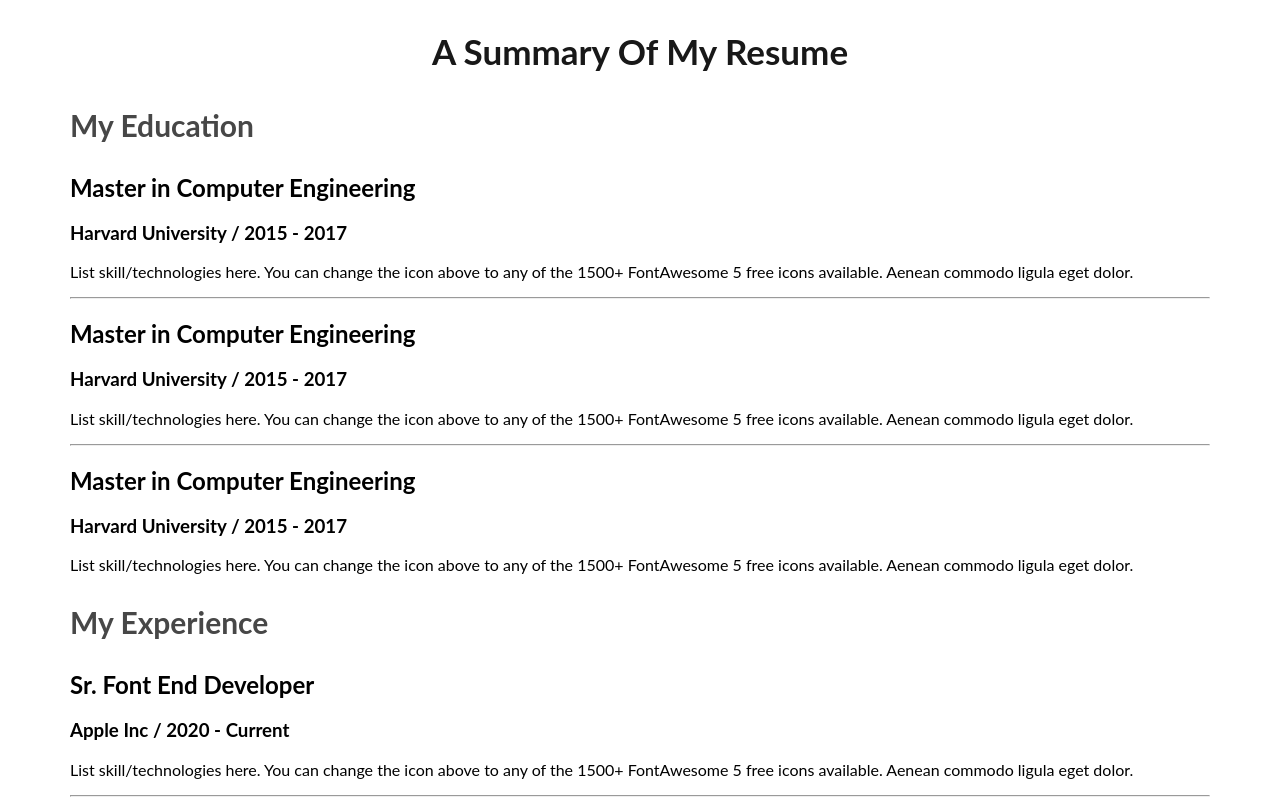
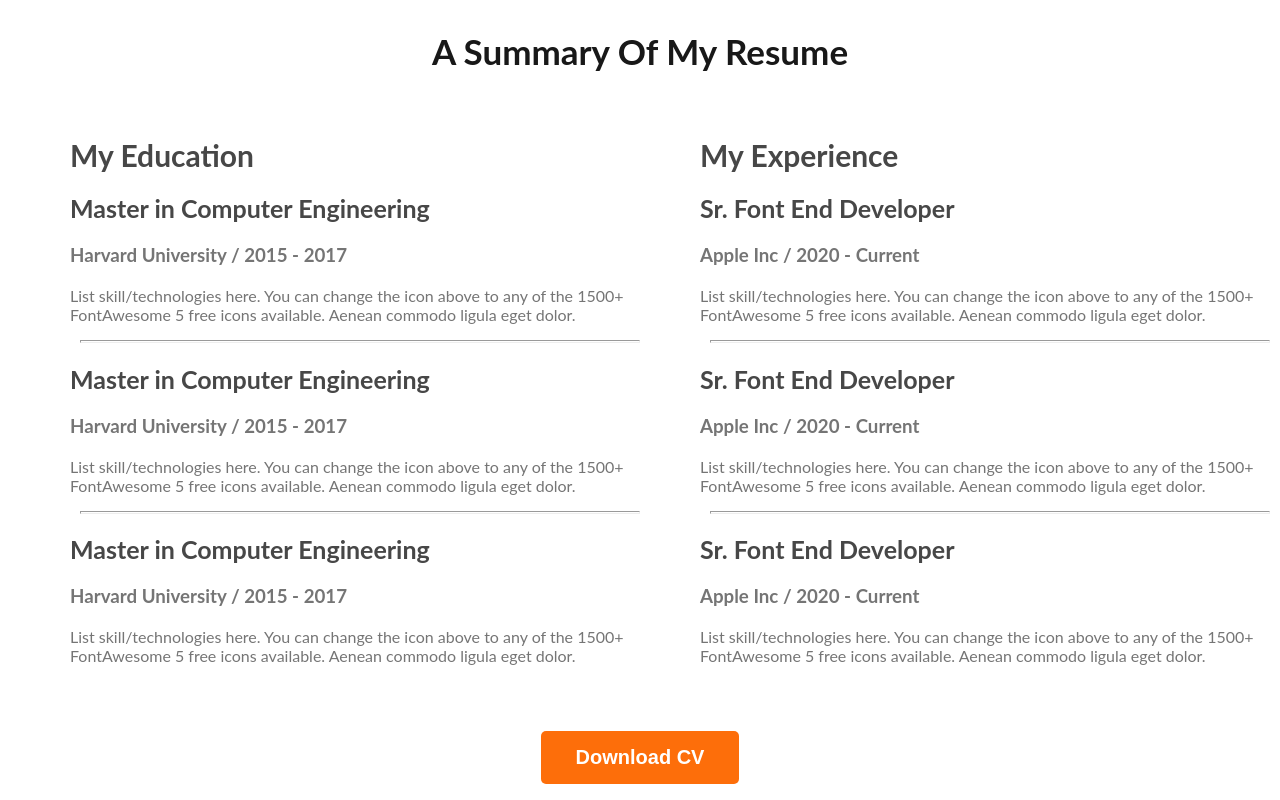
Before and after one commit to shamim-hossain008/shamim-dev-portfolio, a plain HTML site: page index.html in a window 1280 px wide. Shown: the part 2580-3380 px from the top of the page. Drawn offline with Linux system fonts and the light colour scheme.

Commit message:
resune section end

```diff
--- a/index.html
+++ b/index.html
@@ -197,6 +197,9 @@
             </div>
           </div>
         </div>
+        <div class="download-cv">
+          <button class="btn-primary">Download CV</button>
+        </div>
       </section>
     </main>
 
--- a/styles/portfolio.css
+++ b/styles/portfolio.css
@@ -161,4 +161,31 @@ main section {
   color: #474747;
   font-size: 30px;
   font-weight: 700;
+  margin-bottom: 10px;
 }
+.resume-item-institute {
+  margin-bottom: 20px;
+  margin-top: 0px;
+}
+.resume-container {
+  display: flex;
+  gap: 50px;
+}
+.resume-container hr {
+  margin: 10px;
+  width: 558px;
+  height: 1px;
+}
+.resume-item-title {
+  color: #474747;
+  font-size: 25px;
+  font-weight: 700;
+}
+.resume-item-institute,
+.resume-item-description {
+  color: #757575;
+}
+.download-cv {
+  text-align: center;
+  margin-top: 50px;
+}
```
